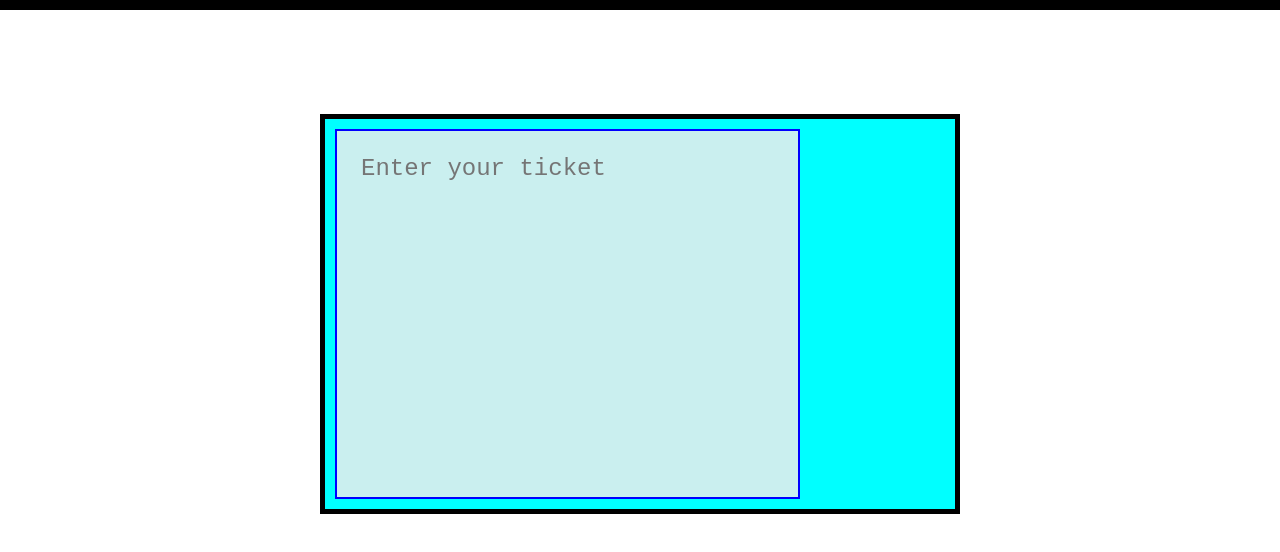
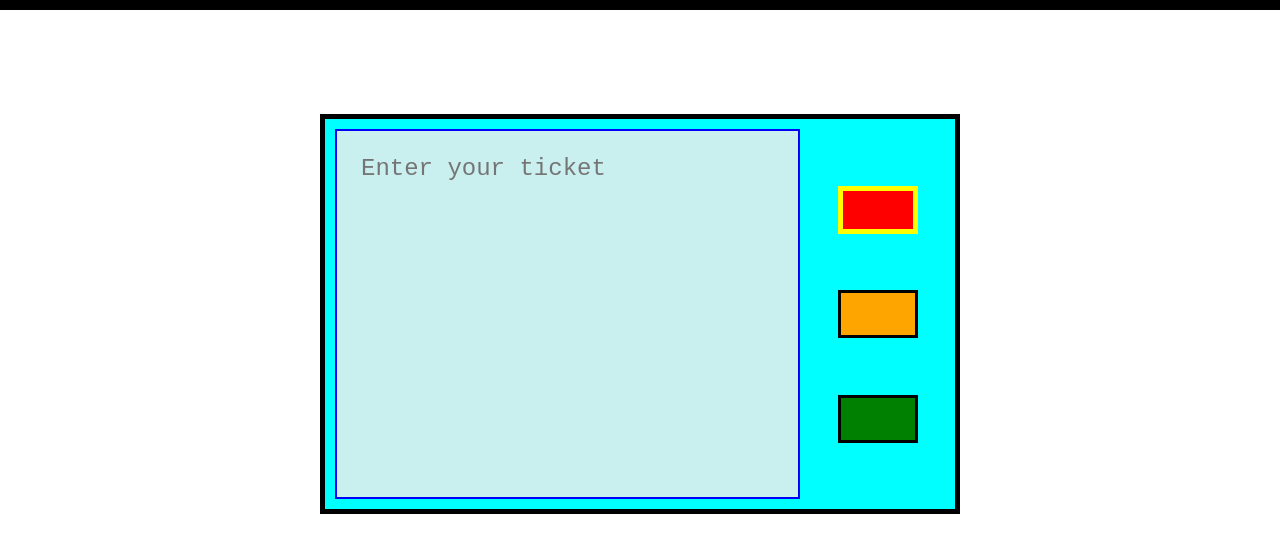
Before and after one commit to neeldholiya04/Kanban-Board, a plain HTML site: page index.html in a window 1280 px wide. Both pictures are taken after a click on the element 1161 px from the left and 48 px from the top of the page. Shown: the part 86-638 px from the top of the page. Drawn offline with Linux system fonts and the light colour scheme.

Commit message:
UI Improved

```diff
--- a/Assets/CSS/style.css
+++ b/Assets/CSS/style.css
@@ -103,7 +103,7 @@
     flex-direction: column;
     justify-content: space-evenly;
 }
-.priorit{
+.priorit-color{
     height: 3rem;
     width: 5rem;
     border: 3px solid black
@@ -139,3 +139,6 @@
     padding: 5px;
     font-size: 1.25rem;
 }
+.active{
+    border: 5px solid yellow;
+}
```
